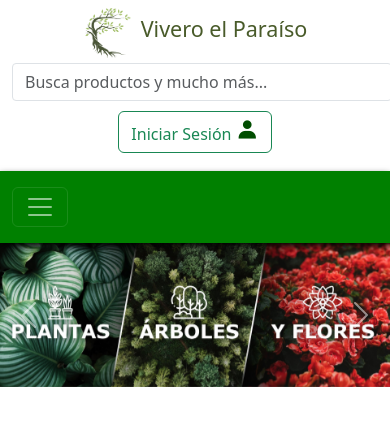
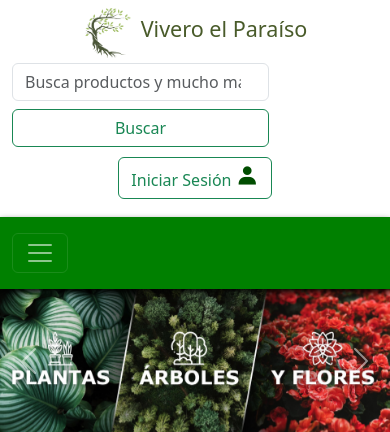
Before and after one commit to ManuelProgrammer/PROYECTO_WEB, a PHP site: page /index.php in a window 390 px wide; the page is wider, and only the part inside the window is pictured. Shown: the top 432 px of that part. Run offline with PHP 8.4, Linux system fonts and the light colour scheme; data that the repository does not hold is empty.

Commit message:
buscador responsive

```diff
--- a/mi_proyecto/templates/header.php
+++ b/mi_proyecto/templates/header.php
@@ -34,13 +34,22 @@ $isAdmin = $isLoggedIn && $_SESSION['usuario']['rol'] === 'admin';
       </a>
       <h4 class="ms-2 header-text">Vivero el Paraíso</h4>
     </div>
-    <div class="form-container d-flex align-items-center">
-      <form class="d-flex align-items-center" action="<?= BASE_URL ?>/views/productos.php" method="get">
-        <input name="busqueda" class="form-control me-1 search-input" type="search" placeholder="Busca productos y mucho más..." required>
-        <button class="btn btn-outline-success" type="submit">Buscar</button>
-      </form>
+    <div class="form-container w-100">
+  <form action="<?= BASE_URL ?>/views/productos.php" method="get">
+    <div class="d-flex flex-column flex-sm-row align-items-stretch gap-2 w-100">
+      <input
+        name="busqueda"
+        class="form-control"
+        type="search"
+        placeholder="Busca productos y mucho más..."
+        required
+      >
+      <button class="btn btn-outline-success" type="submit">
+        Buscar
+      </button>
     </div>
-
+  </form>
+</div>
     <!-- Sesión -->
     <?php if (!$isLoggedIn): ?>
       <button class="btn btn-outline-success" onclick="window.location.href='<?= BASE_URL ?>/views/auth.php?mode=login'">
```
